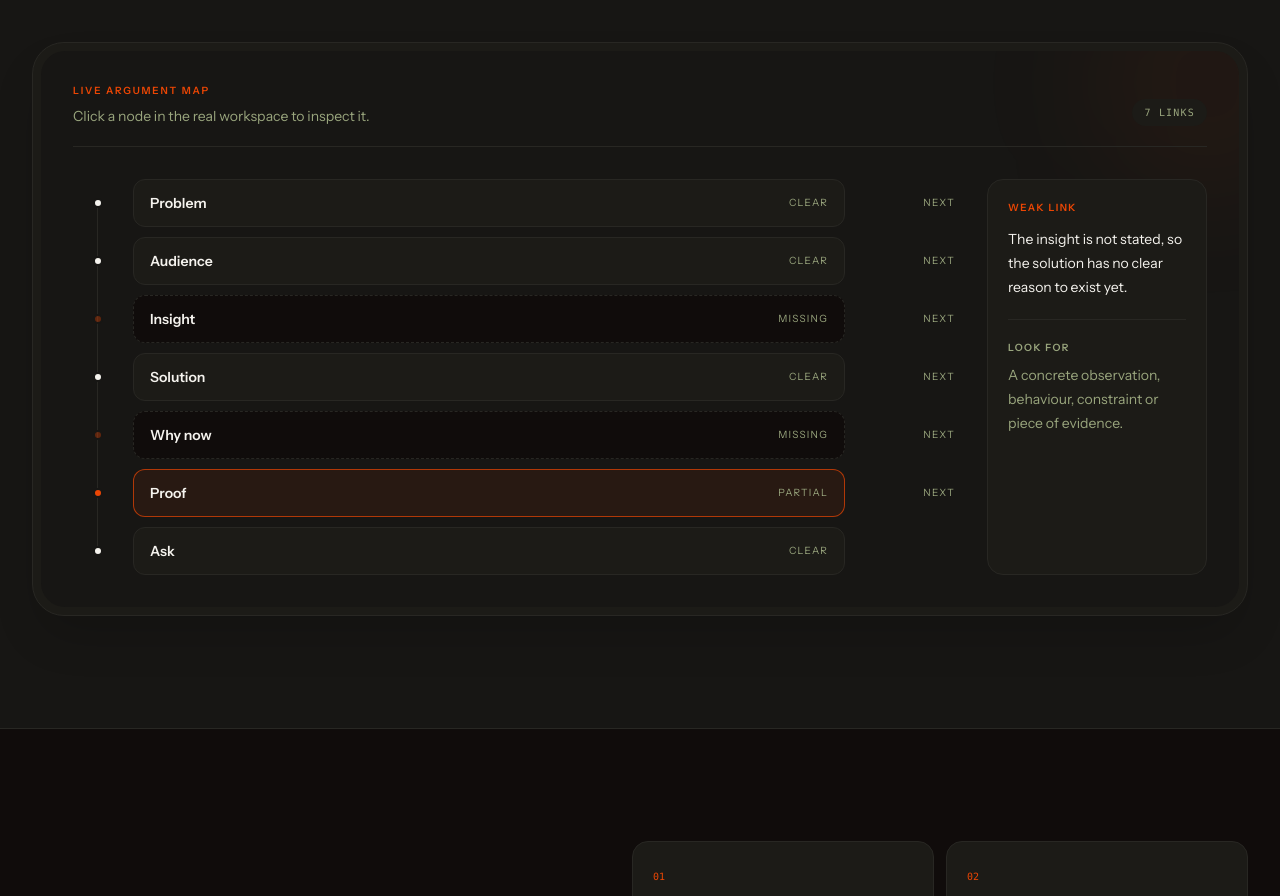
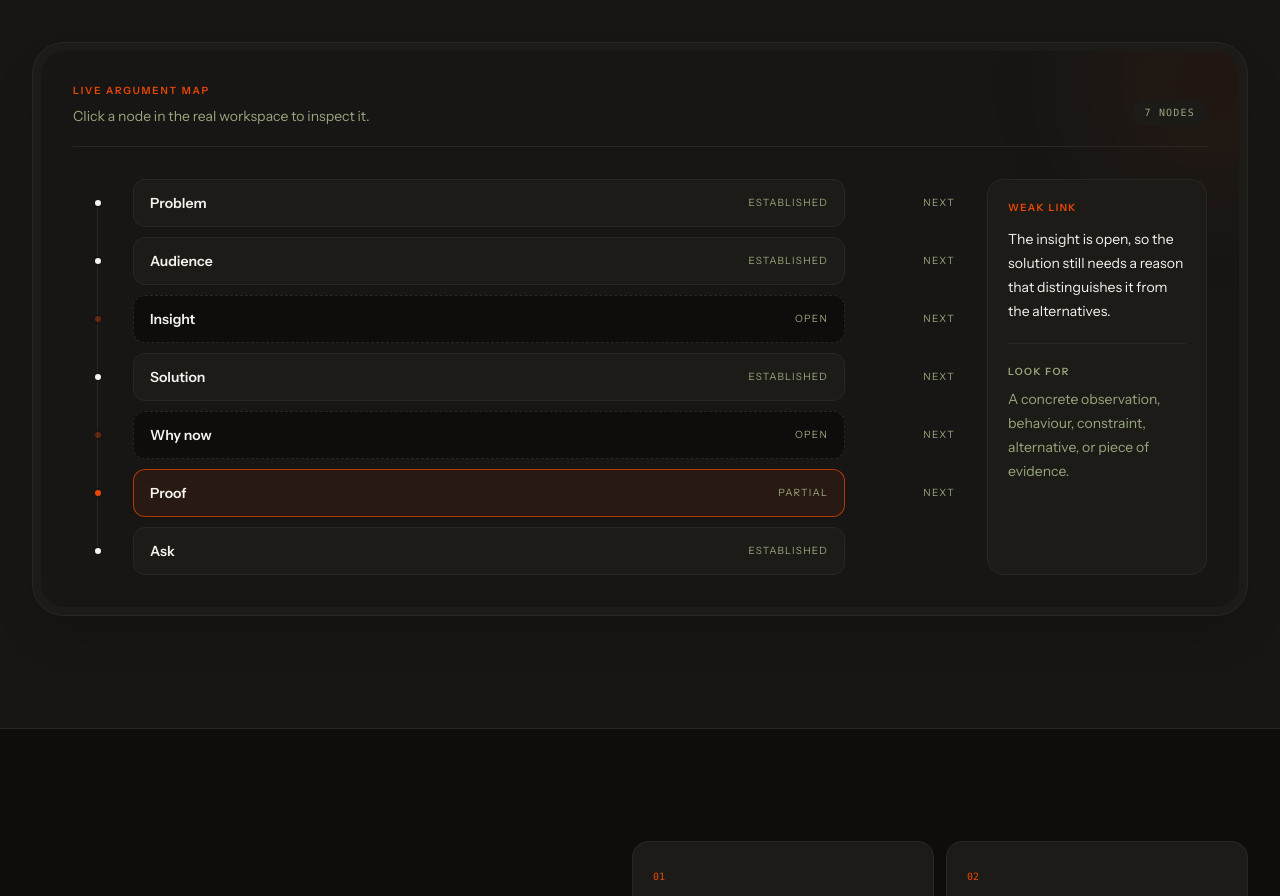
Before and after one commit to Wuraola-Adebisi/Pitch, a React (Vite) app: page / in a window 1280 px wide. Shown: the part 2439-3335 px from the top of the page. Built offline with nearby package versions, Linux system fonts and the light colour scheme.

Commit message:
Refine argument map preview

```diff
--- a/src/components/MapPreview.tsx
+++ b/src/components/MapPreview.tsx
@@ -1,11 +1,11 @@
 const stages = [
-  { label: 'Problem', state: 'strong' as const, note: 'clear' },
-  { label: 'Audience', state: 'strong' as const, note: 'clear' },
-  { label: 'Insight', state: 'weak' as const, note: 'missing' },
-  { label: 'Solution', state: 'strong' as const, note: 'clear' },
-  { label: 'Why now', state: 'weak' as const, note: 'missing' },
+  { label: 'Problem', state: 'strong' as const, note: 'established' },
+  { label: 'Audience', state: 'strong' as const, note: 'established' },
+  { label: 'Insight', state: 'weak' as const, note: 'open' },
+  { label: 'Solution', state: 'strong' as const, note: 'established' },
+  { label: 'Why now', state: 'weak' as const, note: 'open' },
   { label: 'Proof', state: 'partial' as const, note: 'partial' },
-  { label: 'Ask', state: 'strong' as const, note: 'clear' },
+  { label: 'Ask', state: 'strong' as const, note: 'established' },
 ]
 
 const dot: Record<string, string> = {
@@ -23,7 +23,7 @@ export default function MapPreview() {
           <p className="text-[10px] font-semibold uppercase tracking-[.18em] text-[#eb4604]">Live argument map</p>
           <p className="mt-2 text-sm text-[#99a57d]">Click a node in the real workspace to inspect it.</p>
         </div>
-        <span className="rounded-full bg-[#1c1b17] px-3 py-1.5 font-mono text-[10px] uppercase tracking-[.12em] text-[#99a57d]">7 links</span>
+        <span className="rounded-full bg-[#1c1b17] px-3 py-1.5 font-mono text-[10px] uppercase tracking-[.12em] text-[#99a57d]">7 nodes</span>
       </div>
 
       <div className="relative grid gap-8 lg:grid-cols-[1fr_220px]">
@@ -49,10 +49,10 @@ export default function MapPreview() {
 
         <div className="rounded-2xl border border-[#282723] bg-[#1c1b17] p-5">
           <p className="text-[10px] font-semibold uppercase tracking-[.14em] text-[#eb4604]">Weak link</p>
-          <p className="mt-3 text-sm leading-6">The insight is not stated, so the solution has no clear reason to exist yet.</p>
+          <p className="mt-3 text-sm leading-6">The insight is open, so the solution still needs a reason that distinguishes it from the alternatives.</p>
           <div className="mt-5 border-t border-[#282723] pt-5">
             <p className="text-[10px] font-semibold uppercase tracking-[.14em] text-[#99a57d]">Look for</p>
-            <p className="mt-2 text-sm leading-6 text-[#99a57d]">A concrete observation, behaviour, constraint or piece of evidence.</p>
+            <p className="mt-2 text-sm leading-6 text-[#99a57d]">A concrete observation, behaviour, constraint, alternative, or piece of evidence.</p>
           </div>
         </div>
       </div>
```
